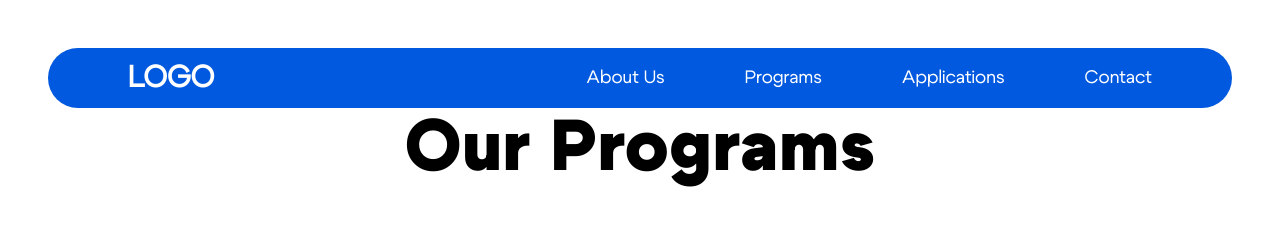
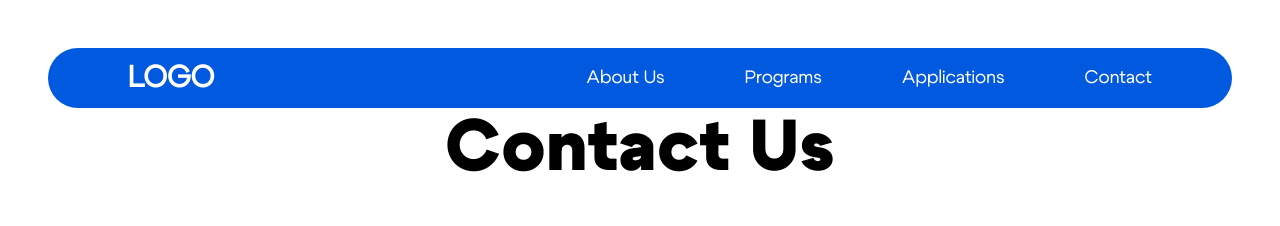
Before and after one commit to Mayowasamuel51/Minatofoundation.org, a plain HTML site: page contact.html in a window 1280 px wide. Drawn offline with Linux system fonts and the light colour scheme.

Commit message:
first commit

```diff
--- a/contact.html
+++ b/contact.html
@@ -35,7 +35,7 @@
 
     <section class="md:pt-28">
         <div>
-            <h1 class="black text-center font-bold text-3xl md:text-7xl leading-[90px]">Our Programs</h1>
+            <h1 class="black text-center font-bold text-3xl md:text-7xl leading-[90px]">Contact Us</h1>
         </div>
     </section>
 
```
